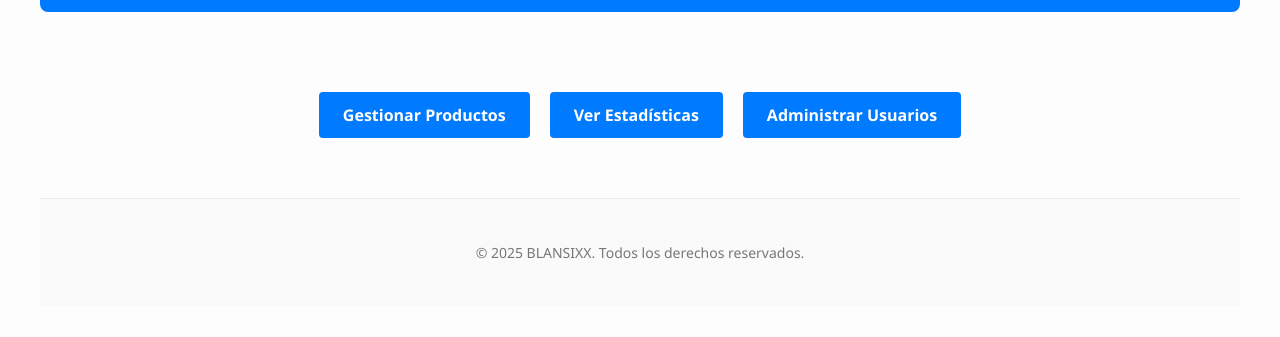
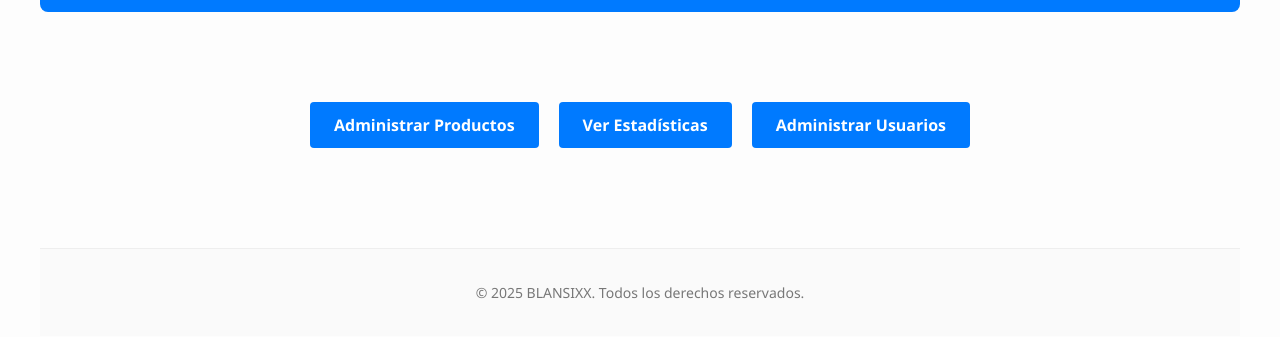
Before and after one commit to nosoyholateto/blansixx, a plain HTML site: page admin-dashboard.html in a window 1280 px wide. Shown: the part 91-428 px from the top of the page. Drawn offline with Linux system fonts and the light colour scheme.

Commit message:
Update admin-dashboard.html

```diff
--- a/admin-dashboard.html
+++ b/admin-dashboard.html
@@ -26,6 +26,7 @@
             display: flex;
             gap: 20px;
             justify-content: center;
+            margin-top: 30px;
         }
 
         .admin-buttons a {
@@ -41,6 +42,15 @@
         .admin-buttons a:hover {
             background-color: #005fcc;
         }
+
+        footer {
+            text-align: center;
+            padding: 20px;
+            font-size: 14px;
+            background-color: #fafafa;
+            border-top: 1px solid #eee;
+            margin-top: 40px;
+        }
     </style>
 </head>
 <body>
@@ -51,9 +61,9 @@
         </div>
 
         <section class="admin-buttons">
-            <a href="#">Gestionar Productos</a>
-            <a href="#">Ver Estadísticas</a>
-            <a href="#">Administrar Usuarios</a>
+            <a href="productadmin.html">Administrar Productos</a>
+            <a href="statistics.html">Ver Estadísticas</a>
+            <a href="useradministration.html">Administrar Usuarios</a>
         </section>
 
         <footer>
```
